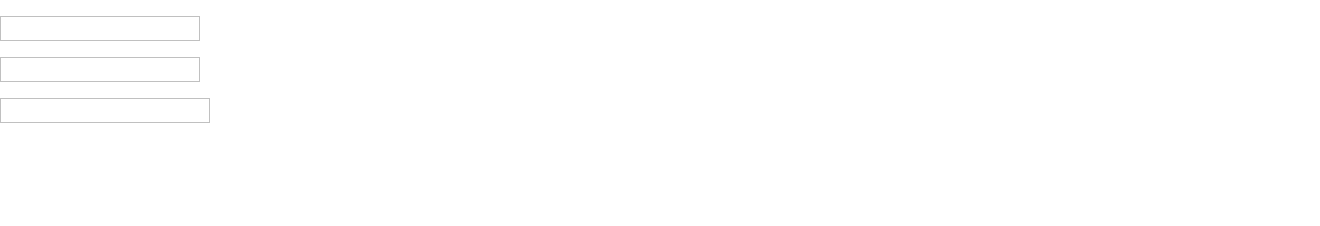
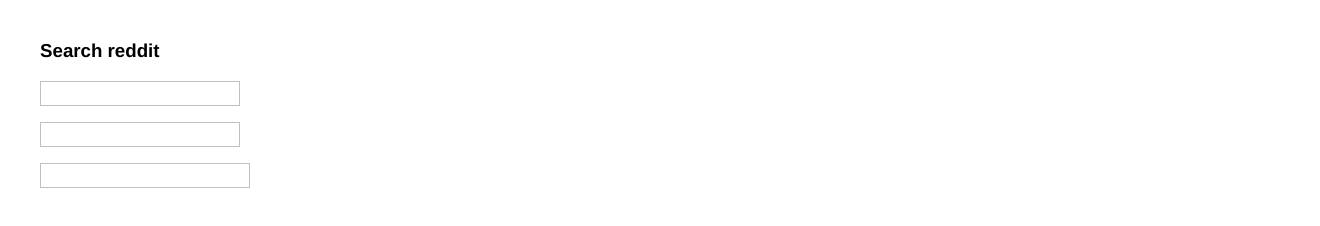
Before and after one commit to once-ler/twiki, a website built with webpack: page static/index.html in a window 1280 px wide. Shown: the whole page, 1320 px wide, since content can reach past the window. Built offline with nearby package versions, Linux system fonts and the light colour scheme; files whose address does not match are found by name.

Commit message:
Update example app

```diff
--- a/components/autocomplete/src/index.js
+++ b/components/autocomplete/src/index.js
@@ -1,3 +1,2 @@
 require('./autocomplete.css')
-// global.AutoComplete = require('./autocomplete')
 export {default} from './autocomplete'
--- a/package.json
+++ b/package.json
@@ -1,6 +1,6 @@
 {
   "name": "v4",
-  "version": "0.1.0",
+  "version": "0.1.1",
   "description": "V4",
   "main": "index.js",
   "scripts": {
--- a/src/index.js
+++ b/src/index.js
@@ -1 +1,31 @@
 global.jsonp = require('jsonp')
+
+new AutoComplete(
+  {
+    endpoint: 'https://www.reddit.com/search.json?restrict_sr=1&limit=5&jsonp=callback&q=',
+    elemId:'autocomplete'
+  }
+)
+
+const ac = document.getElementById('autocomplete')
+ac.onchange = () => setTimeout(() => { document.getElementById('autocomplete-log').innerHTML = `reddit id: ${ac.dataset.id}` }, 200)
+
+new AutoComplete(
+  {
+    endpoint: 'https://www.reddit.com/search.json?restrict_sr=1&limit=5&jsonp=callback&q=',
+    elemId:'autocomplete2'
+  }
+)
+
+const ac2 = document.getElementById('autocomplete2')
+ac2.onchange = () => setTimeout(() => { document.getElementById('autocomplete2-log').innerHTML = `reddit id: ${ac2.dataset.id}` }, 200)
+
+new AutoComplete(
+  {
+    endpoint: 'https://www.reddit.com/search.json?restrict_sr=1&limit=5&jsonp=callback&q='
+  },
+  document.querySelector("[name='A:B:C']")
+)
+
+const ac3 = document.querySelector("[name='A:B:C']")
+ac3.onchange = () => setTimeout(() => { document.getElementById('autocomplete3-log').innerHTML = `reddit id: ${ac3.dataset.id}` }, 200)
--- a/static/index.html
+++ b/static/index.html
@@ -7,13 +7,14 @@
     </title>
     <style>
     body, html {
+      font-family: "Helvetica Neue", Helvetica, Arial, sans-serif;
       padding: 0;
-      margin: 0;
+      margin: 20px;
       height: 100%;
       width: 100%;
       min-height: 100%;
       min-width: 100%;
-      text-align: center;
+      text-align: left;
     }
     body {
       overflow: hidden;
@@ -33,45 +34,27 @@
 </head>
 <body>
   <div id="app"></div>
+  <h3>Search reddit</h3>
   <p>
     <div class="autocomplete_container">
     <input id="autocomplete" type="search" class="autocomplete"/>
     </div>
+    <pre id="autocomplete-log"></pre>
   </p>
   <p>
     <div class="autocomplete_container">
     <input id="autocomplete2" type="search" class="autocomplete"/>
     </div>
+    <pre id="autocomplete2-log"></pre>
   </p>
   <p>
     <div class="autocomplete_container">
     <input name="A:B:C" type="text" class="autocomplete"/>
     </div>
+    <pre id="autocomplete3-log"></pre>
   </p>
 
     <script>
-      /*
-      new AutoComplete(
-        {
-          endpoint: 'https://www.reddit.com/search.json?restrict_sr=1&limit=5&jsonp=callback&q=',
-          elemId:'autocomplete'
-        }
-      );
-
-      new AutoComplete(
-        {
-          endpoint: 'https://www.reddit.com/search.json?restrict_sr=1&limit=5&jsonp=callback&q=',
-          elemId:'autocomplete2'
-        }
-      );
-
-      new AutoComplete(
-        {
-          endpoint: 'https://www.reddit.com/search.json?restrict_sr=1&limit=5&jsonp=callback&q='
-        },
-        document.querySelector("[name='A:B:C']")
-      );
-      */
     </script>
 
   </body>
```
